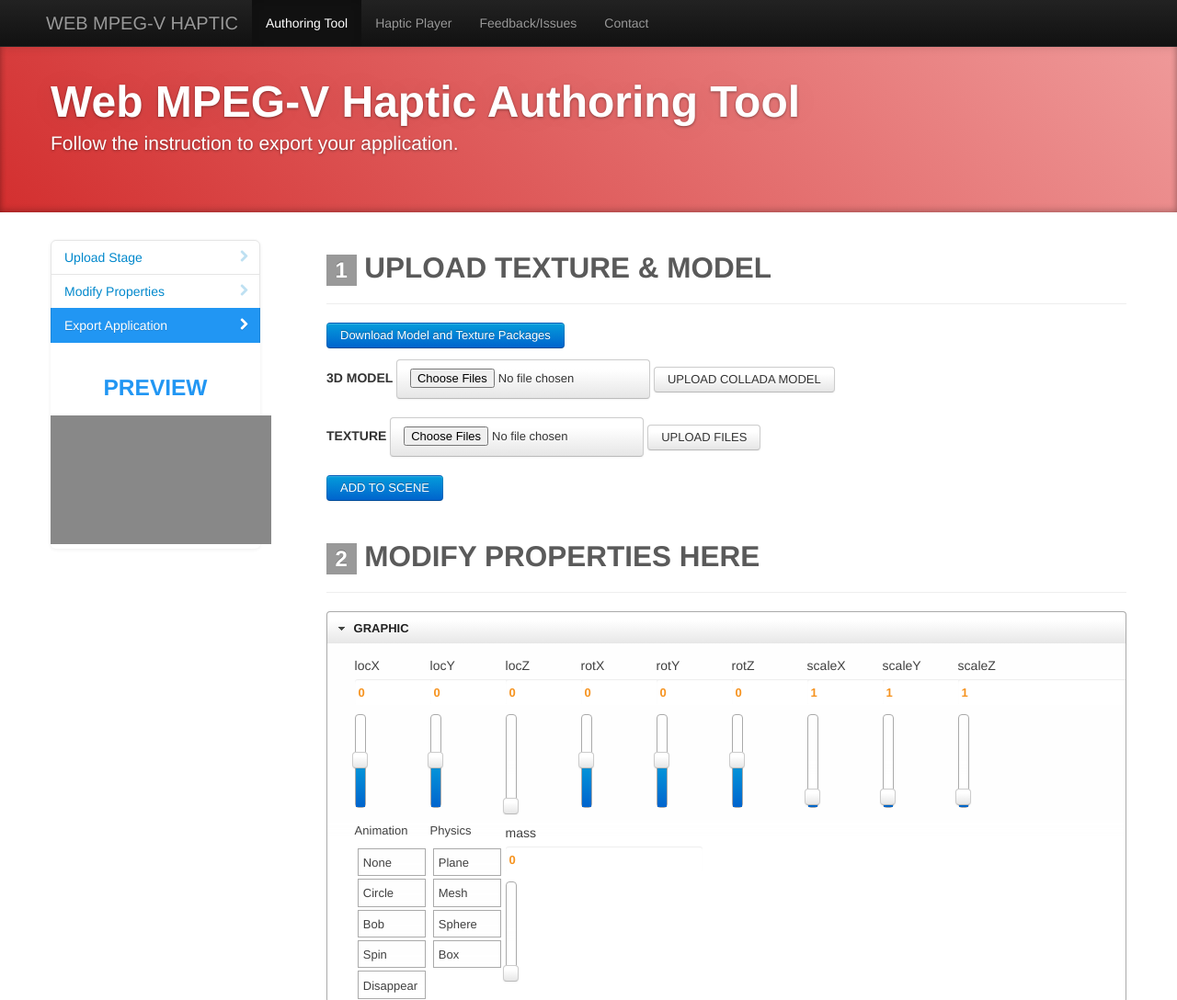
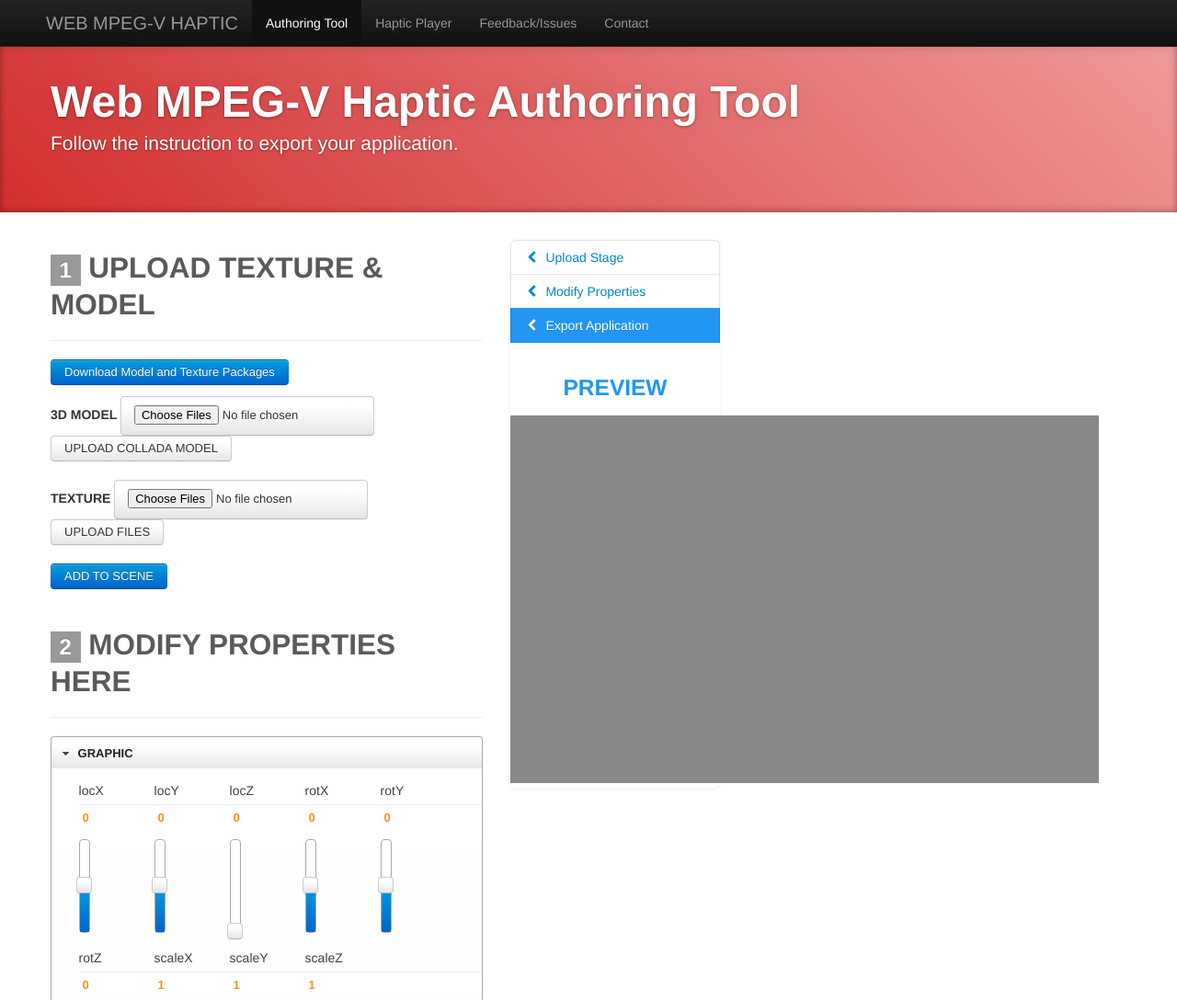
Before and after one commit to willowcheng/development-and-improvement-of-mpeg-v-based-web-haptic, a plain HTML site: page index.html in a window 1280 px wide. Shown: the top 1088 px of the page at 92% size. Drawn offline with Linux system fonts and the light colour scheme.

Commit message:
Change scene for larger size of canvas

```diff
--- a/index.html
+++ b/index.html
@@ -209,24 +209,24 @@
 <div class="container">
     <!-- Docs nav ================================================== -->
     <div class="row">
-        <div class="span3 bs-docs-sidebar">
+        <div class="span7 bs-docs-sidebar" style="float: right;">
             <ul class="nav nav-list bs-docs-sidenav">
-                <li><a href="#upload-stage"><i class="icon-chevron-right"></i> Upload Stage</a>
+                <li><a href="#upload-stage"><i class="icon-chevron-left"></i> Upload Stage</a>
                 </li>
-                <li><a href="#modify-properties"><i class="icon-chevron-right"></i> Modify Properties</a>
+                <li><a href="#modify-properties"><i class="icon-chevron-left"></i> Modify Properties</a>
                 </li>
-                <li><a href="#export-application"><i class="icon-chevron-right"></i> Export Application</a>
+                <li><a href="#export-application"><i class="icon-chevron-left"></i> Export Application</a>
                 </li>
                 <!-- View scene ================================================== -->
                 <section>
                         <h3 style="text-align: center; color: #2196F3">PREVIEW</h3>
-                    <canvas id="canvas" width="240px" height="140px" style="cursor: default;"></canvas>
+                    <canvas id="canvas" width="640px" height="400px" style="cursor: default;"></canvas>
                 </section>
                 <!-- end view scene -->
             </ul>
         </div>
 
-        <div class="span9">
+        <div class="span5">
             <!-- Upload images ================================================== -->
             <section id="upload-stage">
                 <div class="page-header">
```
